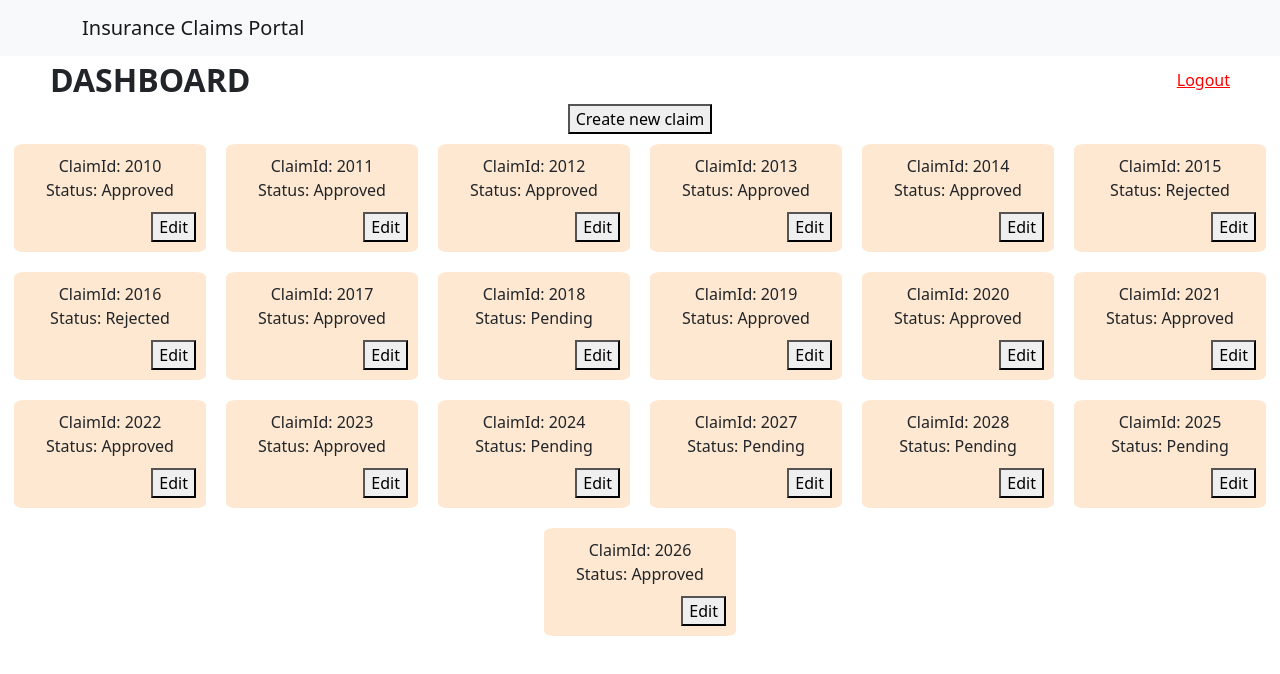
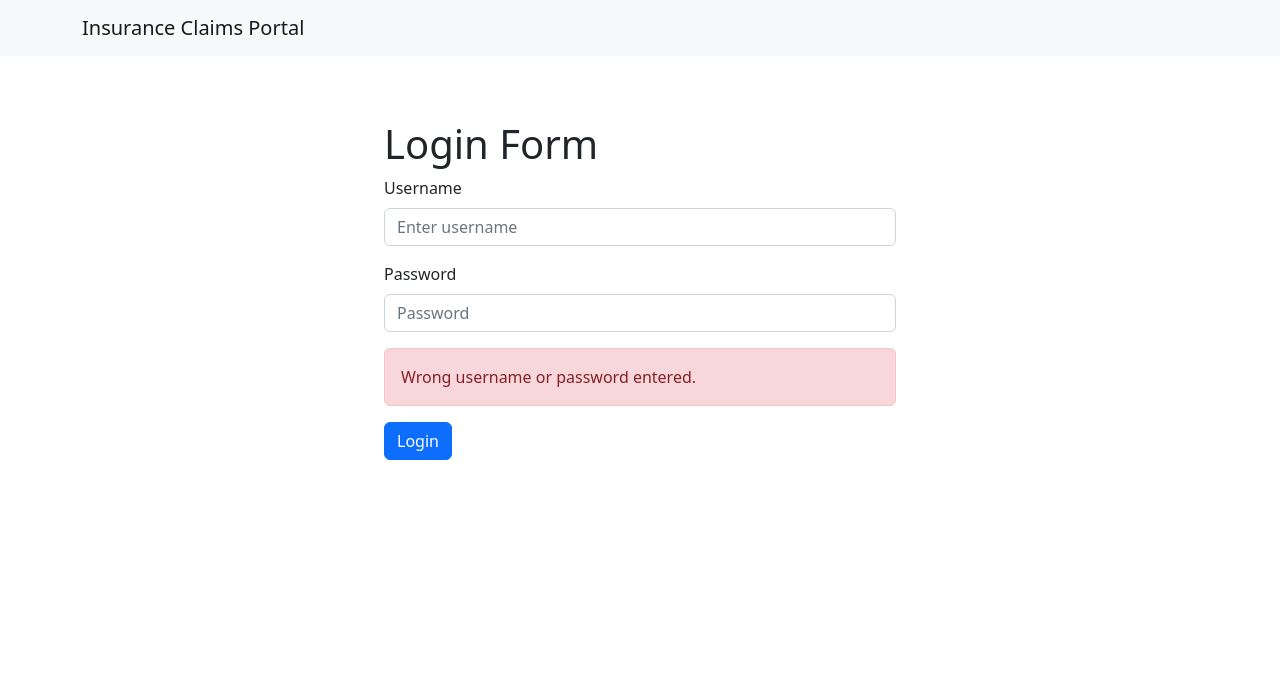
Before and after one commit to branyzp/DBS-TT, a React (Create React App) app in the folder frontend/: page / in a window 1280 px wide. Shown: the top 674 px of the page. Built offline with nearby package versions, Linux system fonts and the light colour scheme.

Commit message:
merged all frontends

```diff
--- a/frontend/src/App.js
+++ b/frontend/src/App.js
@@ -14,8 +14,8 @@ function App() {
 			<Navbar isAuthenticated={isAuthenticated} />
 			<Routes>
 
-				<Route path="/" element={<DashboardPage />} />
-				<Route />
+				<Route path="/" element={<Login />} />
+				<Route path="/dashboard" element={<DashboardPage />} />
 				<Route />
 			</Routes>
 		</BrowserRouter>
--- a/frontend/src/pages/Login.jsx
+++ b/frontend/src/pages/Login.jsx
@@ -36,6 +36,7 @@ function Login({ isAuthenticated, setIsAuthenticated }) {
 		// 		console.log(error);
 		// 		alert(error);
 		// 	});
+		navigate('/dashboard');
 		console.log('username :', username, 'password :', password);
 	};
 
```
